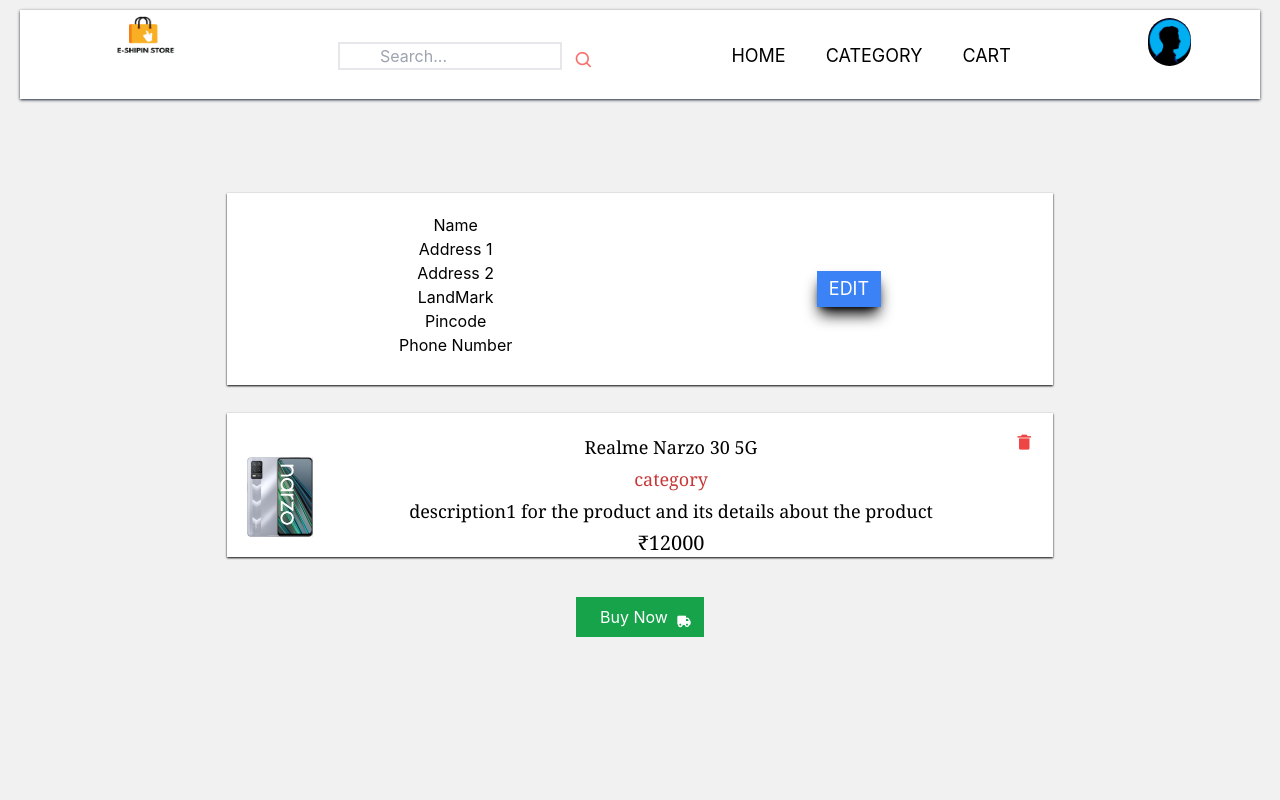
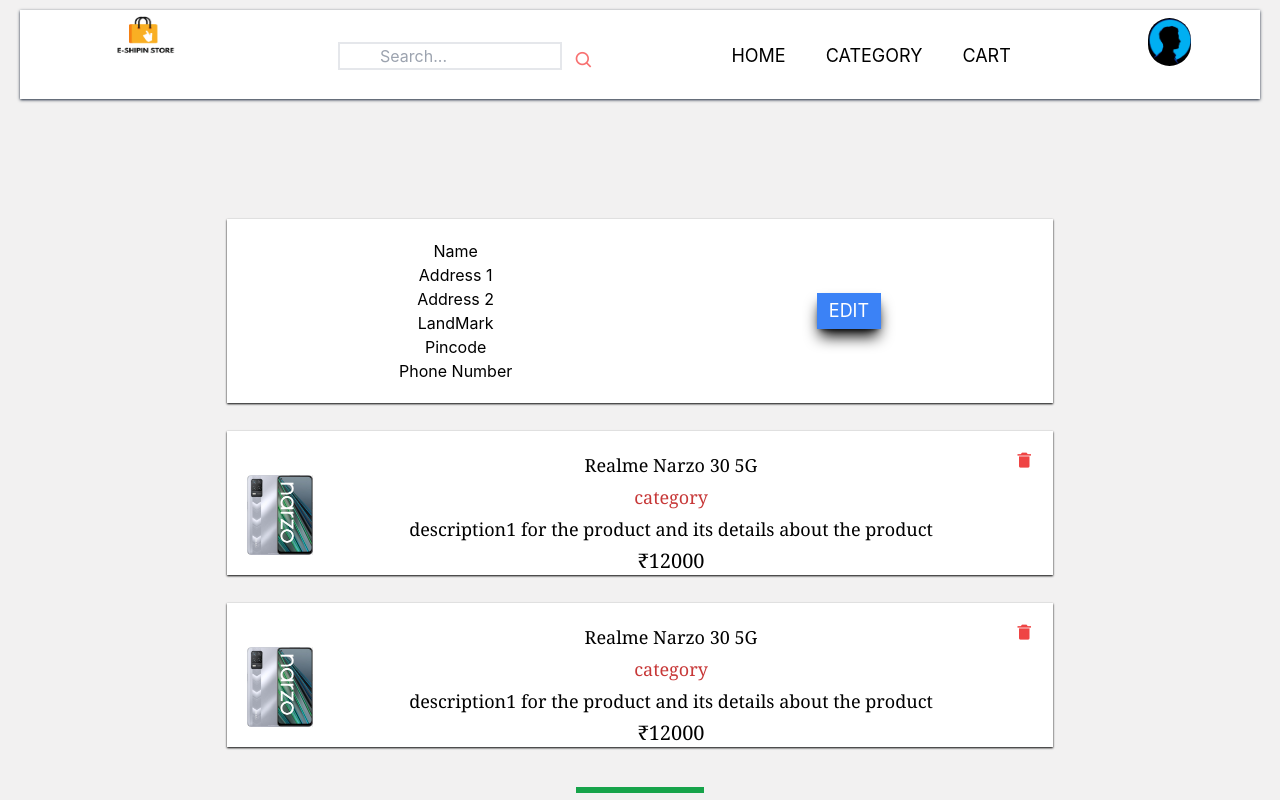
Before and after one commit to Yagnapriya25/e-shippin-frontend, a React (Create React App) app: page /buy/1 in a window 1280 px wide. Built offline with nearby package versions, Linux system fonts and the light colour scheme; a web font is replaced by a local one.

Commit message:
first commit

```diff
--- a/src/Component/Buy.js
+++ b/src/Component/Buy.js
@@ -4,9 +4,9 @@
 
 export default function Buy() {
   return (
-    <div className="h-screen w-screen bg-[#F2F1F1]">
+    <div className="h-screen w-screen bg-[#F2F1F1] overflow-hidden overflow-x-hidden">
       <Base>
-        <div className="flex gap-1 md:gap-5 lg:gap-5 xl:gap-5 flex-col justify-center items-center overflow-y-scroll">
+        <div className="h-full pt-20 pb-5 flex gap-1 md:gap-5 lg:gap-5 xl:gap-5 flex-col justify-center items-center overflow-y-scroll hide-scrollbar">
           <div className="bg-white shadow shadow-sm shadow-black h-32 md:h-36 md:mt-6 lg:h-44 xl:h-48 md:w-4/6 lg:w-4/6 xl:w-4/6 w-5/6 md:mt-6 lg:mt-10 p-5 flex justify-around">
             <div className="text-[12px] md:text-md lg:text-[16px]">
               <p>Name</p>
@@ -16,6 +16,7 @@
               <p>Pincode</p>
               <p>Phone Number</p>
             </div>
+
             <div className="flex justify-center items-center">
               <button className="bg-blue-500 lg:p-1 w-12 lg:w-16 text-white text-[12px] text-md lg:text-lg shadow-lg shadow-[#000000]">
                 EDIT
@@ -41,7 +42,25 @@
               <i class="bx bxs-trash-alt text-center cursor-pointer text-red-500"></i>
             </div>
           </div>
+          <div className="bg-white shadow shadow-sm shadow-black w-5/6 lg:w-4/6 md:w-4/6 xl:w-4/6 h-36 md:h-36 mt-2 p-5 flex justify-between">
+            <div className="mt-6 h-12 w-12 md:h-16 md:w-16 lg:h-20 lg:w-20">
+              <img src={p_img} alt="product" className="h-full" />
+            </div>
+            <div className="flex flex-col gap-1 ml-10 md:ml-0 lg:ml-0 xl:ml-0">
+              <h3 className="text-[12px] md:text-[14px] lg:text-lg font-serif">
+                Realme Narzo 30 5G
+              </h3>
+              <h4 className="text-[#C73838] font-serif text-[12px] md:text-[14px] lg:text-lg">category</h4>
+              <p className="text-pretty font-serif text-[12px] md:text-[14px] lg:text-lg">
+                description1 for the product and its details about the product
+              </p>
+              <h3 className="text-xl font-serif text-[16px] md:text-[20px]">₹12000</h3>
+            </div>
 
+            <div className="flex flex-col justify-between text-[12px] md:text-[16px] lg:text-lg">
+              <i class="bx bxs-trash-alt text-center cursor-pointer text-red-500"></i>
+            </div>
+          </div>
           <div className="">
             <button className="bg-green-600 text-white p-2 flex gap-2 w-32 pl-6 mt-5 md:mt-5 lg:mt-5 xl:mt-5">
               Buy Now<i class="bx bxs-truck pt-2"></i>
```
